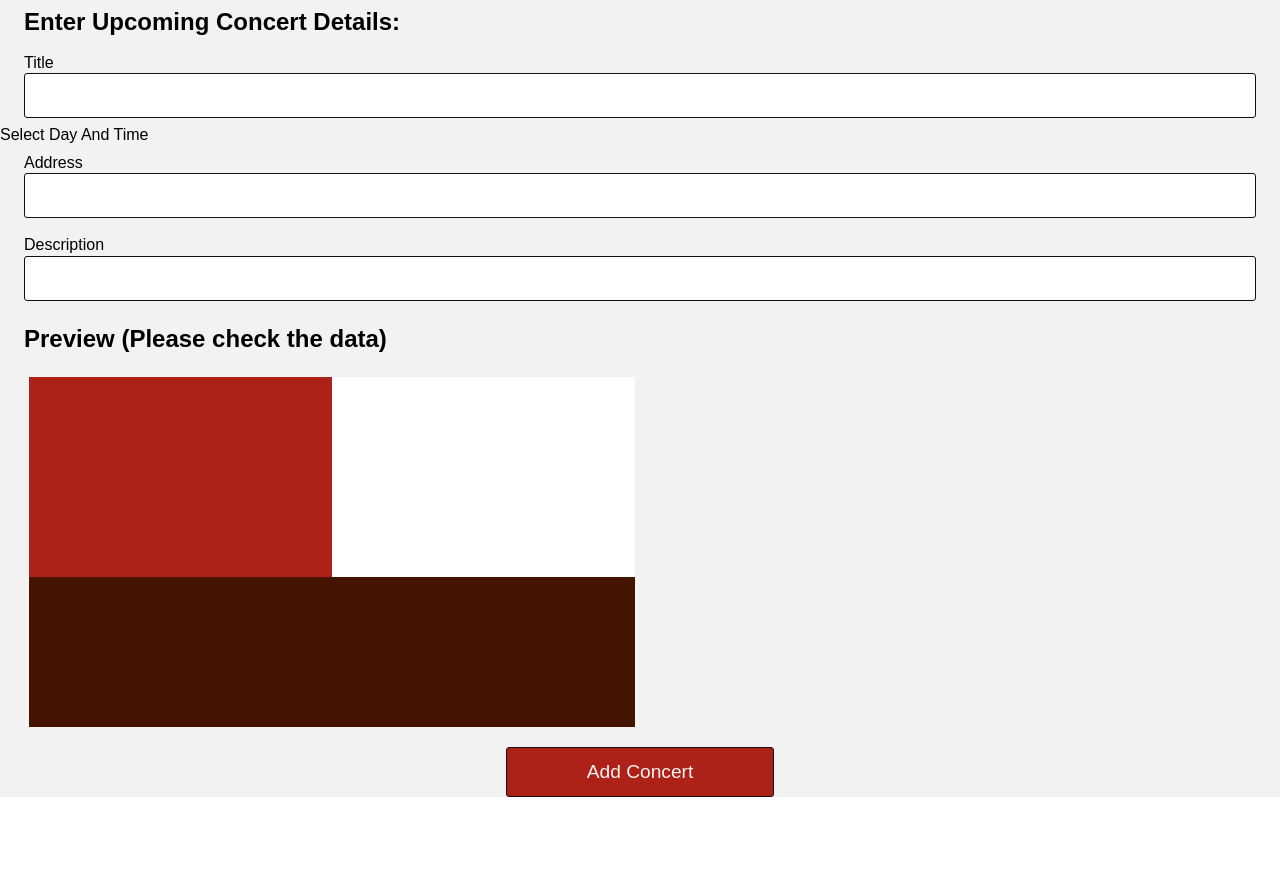
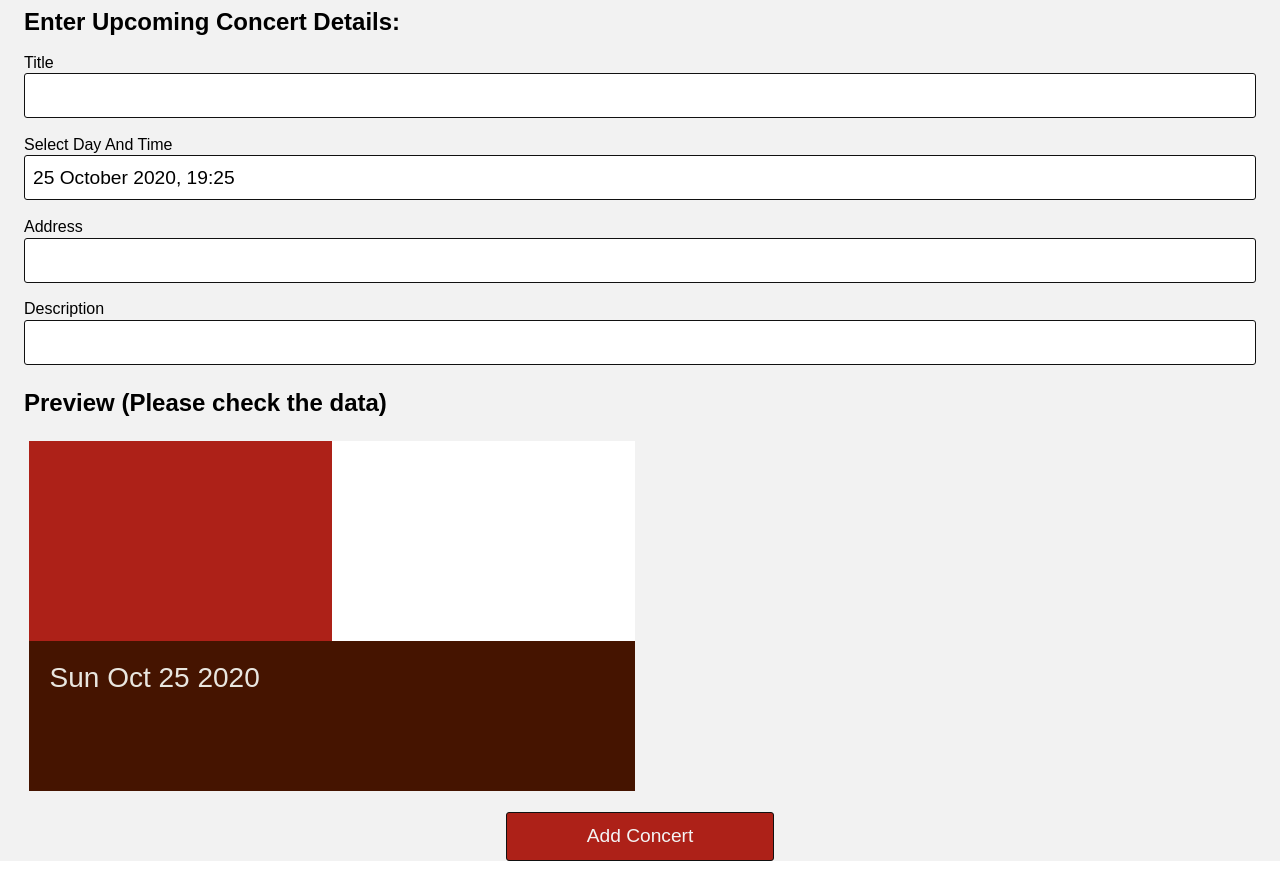
Before and after one commit to eelok/admin-office-sb, a React (Create React App) app: page /addconcert in a window 1280 px wide. Before the commit the page ends 805 px from the top, so only its background shows below. Built offline with nearby package versions, Linux system fonts and the light colour scheme.

Commit message:
add date-picker

```diff
--- a/src/components/create-concert/create-concert-component.jsx
+++ b/src/components/create-concert/create-concert-component.jsx
@@ -3,7 +3,6 @@ import {db} from '../../firebase';
 import DatePickerComponent from "../datePicker/date-picker-component";
 import InputComponent from "../Input/Input-component";
 import './concert-concert-style.scss'
-import DatePicker from "react-datepicker";
 
 class CreateConcert extends React.Component {
 
@@ -13,7 +12,7 @@ class CreateConcert extends React.Component {
         this.state = {
             title: '',
             description: '',
-            // startDate: new Date(),
+            startDate: new Date().toDateString(),
             address: '',
         }
     }
@@ -53,11 +52,10 @@ class CreateConcert extends React.Component {
                         required={true}
                         onChange={this.handleChange}
                     />
-                    <div>
-                        <label>Select Day And Time</label>
-                        {/*<DatePickerComponent*/}
-                        {/*/>*/}
-                    </div>
+                    <DatePickerComponent
+                        onChange={this.handleChange}
+                        name={'startDate'}
+                    />
                     <InputComponent
                         type={'text'}
                         label={'Address'}
@@ -86,7 +84,7 @@ class CreateConcert extends React.Component {
                                 <div className="news__description"><p>{this.state.description}</p></div>
                             </div>
                             <div className="news__details-box">
-                                {/*<div className="news__date-time">{this.state.startDate}</div>*/}
+                                <div className="news__date-time">{this.state.startDate}</div>
                                 <h4 className="news__address">{this.state.address}</h4>
                             </div>
                         </section>
--- a/src/components/datePicker/date-picker-component.jsx
+++ b/src/components/datePicker/date-picker-component.jsx
@@ -1,15 +1,25 @@
 import React, {useState} from "react";
 import DatePicker from "react-datepicker";
 import "react-datepicker/dist/react-datepicker.css";
+import '../Input/input-component-style.scss';
 
-const DatePickerComponent = () => {
+const DatePickerComponent = ({onChange, name}) => {
     const [startDate, setStartDate] = useState(new Date());
 
     return (
-        <div>
-            <DatePicker
+        <div className='group'>
+            <label className='group__label'>Select Day And Time</label>
+            <DatePicker className='group__input'
                 selected={startDate}
-                // onChange={date => setStartDate(date)}
+                onChange={(date) => {
+                    setStartDate(date);
+                    onChange({
+                        target: {
+                            name,
+                            value: date.toDateString()
+                        }
+                    });
+                }}
                 minDate={new Date()}
                 showDisabledMonthNavigation
                 showTimeSelect
@@ -17,7 +27,7 @@ const DatePickerComponent = () => {
                 timeIntervals={15}
                 timeCaption="time"
                 dateFormat="d MMMM yyyy, HH:mm"
-                // name={name}
+                name={'date-picker'}
             />
         </div>
     )
```
